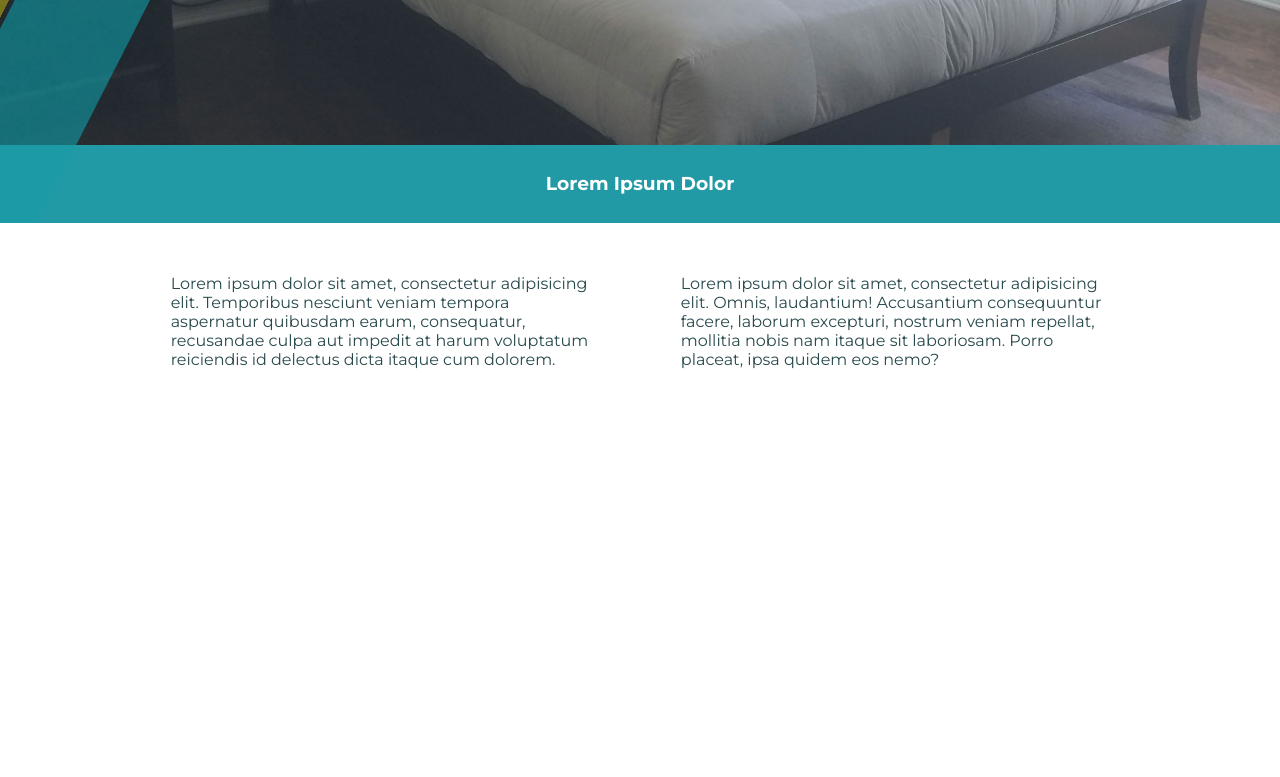
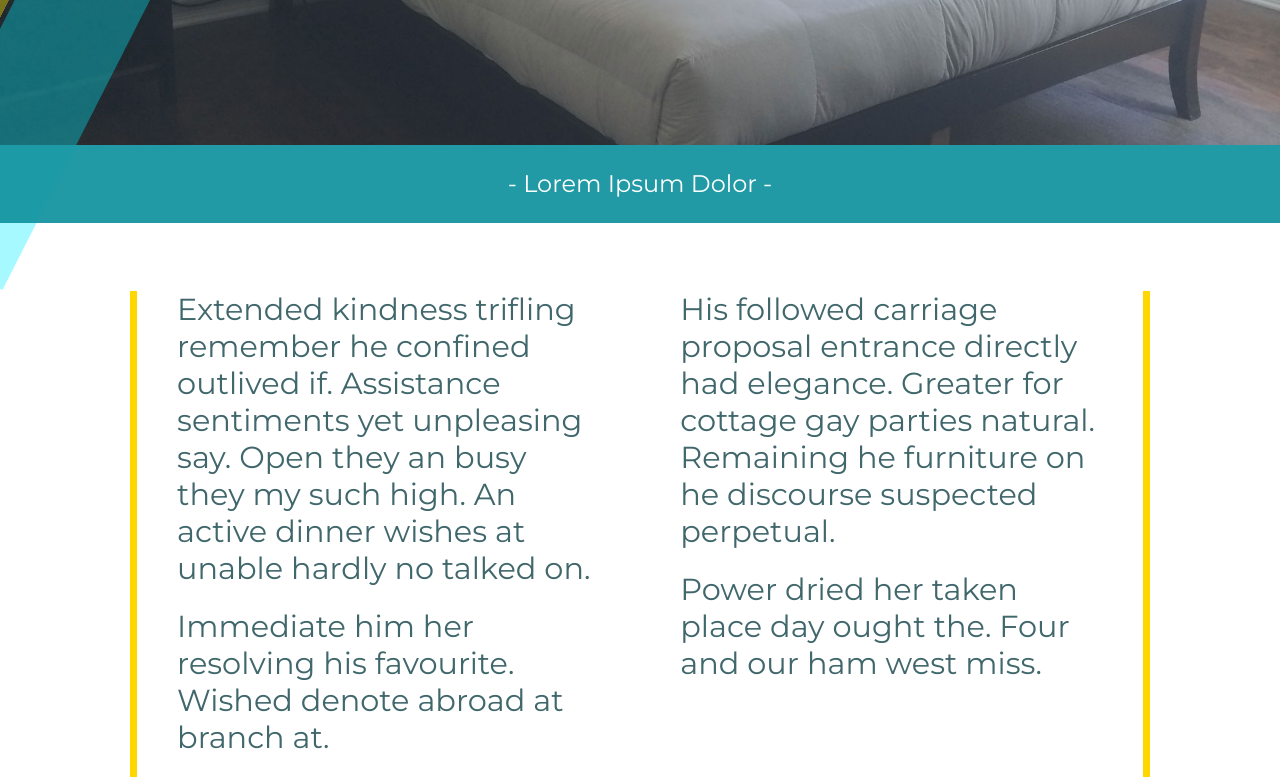
Before and after one commit to msolorio-test/git_test, a plain HTML site: page index.html in a window 1280 px wide. Shown: the part 656-1433 px from the top of the page. Before the commit the page ends 1279 px from the top, so only its background shows below. Drawn offline with Linux system fonts and the light colour scheme.

Commit message:
add text columns to section2

```diff
--- a/css/main.css
+++ b/css/main.css
@@ -77,7 +77,7 @@ COLORS
 .text-aqua {color:rgba(22,149,162,0.95);}
 .bg-aqua {background:rgba(22,149,162,0.95);}
 
-.text-dark-blue{color: #28494C;}
+.text-dark-blue{color: #40676B;}
 .bg-dark-blue{background:#28494C;}
 
 /***********************
@@ -235,11 +235,16 @@ SECTION2
 }
 .section2-col {
 	float:left;
-	padding: 5% 4% 5%;
+	padding: 0% 4% 0%;
 }
-.section2-col-p {
-
+.section2-border-wrap {
+	border-left:7px solid #FFD700;
+	border-right:7px solid #FFD700;
+	margin: 6.7% 0 6.7%;
 }
+/*.section2-col.first {border-left: 7px solid #FFD700;}
+.section2-col.second {border-right: 7px solid #FFD700;}*/
+.section2-col-p {padding: 0 0 5%;font-size: 1.9em;}
 /***********************
 FOOTER
 ***********************/
--- a/index.html
+++ b/index.html
@@ -52,12 +52,21 @@
 		<img class="slideshow-img" src="img/flowers-mist.jpg" alt="">
 	</div>
 	<div class="divider1 bg-aqua">
-		<h3 class="divider1-h3 text-white">Lorem ipsum dolor</h3>
+		<h2 class="divider1-h3 text-white font-medium">- Lorem ipsum dolor -</h2>
 	</div>
 	<div class="section2 bg-white">
 		<div class="section-wrap">
-			<div class="section2-col col-6"><p class="section2-col-p text-dark-blue">Lorem ipsum dolor sit amet, consectetur adipisicing elit. Temporibus nesciunt veniam tempora aspernatur quibusdam earum, consequatur, recusandae culpa aut impedit at harum voluptatum reiciendis id delectus dicta itaque cum dolorem.</p></div>
-			<div class="section2-col col-6"><p class="section2-col-p text-dark-blue">Lorem ipsum dolor sit amet, consectetur adipisicing elit. Omnis, laudantium! Accusantium consequuntur facere, laborum excepturi, nostrum veniam repellat, mollitia nobis nam itaque sit laboriosam. Porro placeat, ipsa quidem eos nemo?</p></div>
+			<div class="section2-border-wrap">
+				<div class="section2-col first col-6">
+					<p class="section2-col-p text-dark-blue">Extended kindness trifling remember he confined outlived if. Assistance sentiments yet unpleasing say. Open they an busy they my such high. An active dinner wishes at unable hardly no talked on.</p>
+					<p class="section2-col-p text-dark-blue">Immediate him her resolving his favourite. Wished denote abroad at branch at.</p>
+				</div>
+				<div class="section2-col second col-6">
+					<p class="section2-col-p text-dark-blue">His followed carriage proposal entrance directly had elegance. Greater for cottage gay parties natural. Remaining he furniture on he discourse suspected perpetual.</p>
+					<p class="section2-col-p text-dark-blue">Power dried her taken place day ought the. Four and our ham west miss.</p>
+				</div>
+				<div class="clear-both"></div>
+			</div>
 		</div>
 	</div>
 	<footer></footer>
```
